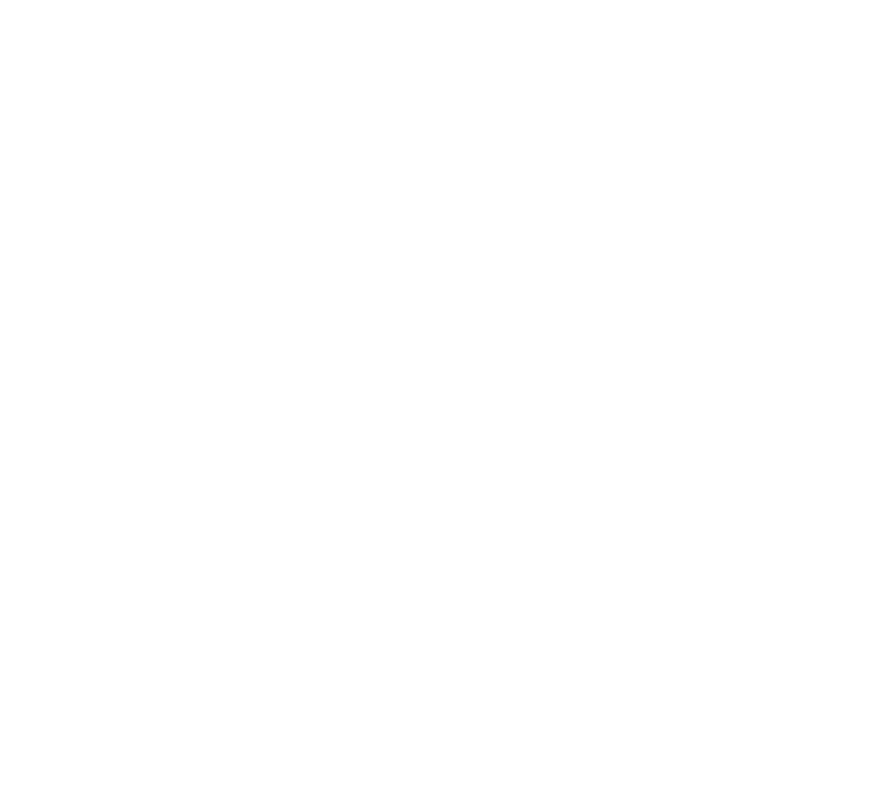
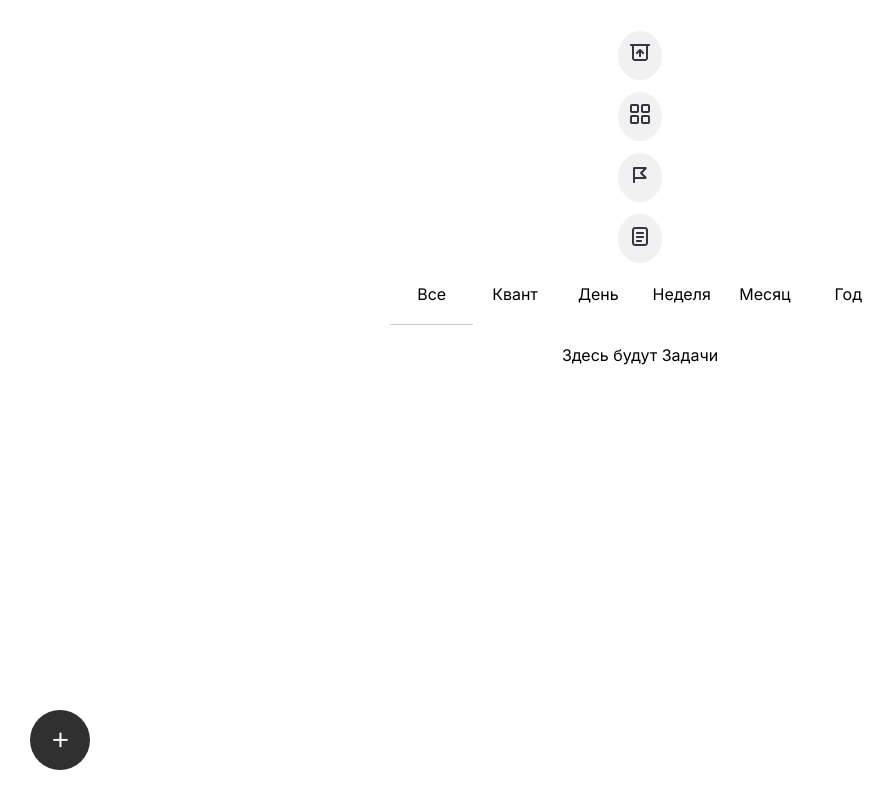
Before and after one commit to Perfectrum/psycho, a React (Create React App) app in the folder frontend/: page /main/tasks in a window 1280 px wide. Before the commit this address had no page. Shown: the whole page, without its empty margins (0-895 px from the left). Built offline with nearby package versions, Linux system fonts and the light colour scheme.

Commit message:
adresess of pages

```diff
--- a/frontend/src/App.js
+++ b/frontend/src/App.js
@@ -1,6 +1,6 @@
 import { Login } from './pages/Login';
 import { Register } from './pages/Register';
-import { BoardPanel, GoalPanel, Main } from './pages/Main';
+import { BoardPanel, GoalPanel, Matrixpanel, Main } from './pages/Main';
 import { Create } from './pages/Create';
 import { Goals } from './pages/Goals';
 
@@ -19,6 +19,9 @@
         <Route path='main' element={(<Main />)}>
           <Route path='board' element={(<BoardPanel />)} />
           <Route path='goals' element={(<GoalPanel />)} />
+          <Route path='matrix' element={(<Matrixpanel />)} />
+          <Route path='inbox' element ={<div>Здесь будет Inbox</div>} />
+          <Route path='tasks' element ={<div>Здесь будут Задачи</div>} />
         </Route>
         <Route index element={(<Login />)}></Route>
         <Route path='register' element={(<Register />)}></Route>
--- a/frontend/src/pages/Login.js
+++ b/frontend/src/pages/Login.js
@@ -29,7 +29,7 @@
         connector.login(values)
             .then((res) => {
                 if (!res) return console.error("ERROR!");
-                navigate('/main');
+                navigate('/main/board');
             })
     }
 
--- a/frontend/src/pages/Main.js
+++ b/frontend/src/pages/Main.js
@@ -1,6 +1,7 @@
 import { useNavigate, Outlet, Link } from "react-router-dom";
 import { CardField } from "./compontents/CardField";
 import { Goals } from './Goals';
+import { Matrix } from "./compontents/Matrix";
 import "./main.css"
 import * as cardsManager from '../logic/cards';
 import { useState } from "react";
@@ -20,12 +21,16 @@
 
 function listMenuItem(imagepath, name, href) {
     return (
-        <Link to='board'>
+        <Link to= {href}>
             <div className="left-menu-list-item">
                 <img src={imagepath}/>
             </div>
         </Link>
     );
+}
+
+export function Matrixpanel(){
+    return ( <Matrix/> );
 }
 
 export function BoardPanel() {
@@ -118,7 +123,7 @@
                         { listMenuItem("/inbox.png",'', 'inbox') }
                         { listMenuItem("/matrix.png", '', 'matrix') }
                         { listMenuItem("/goals.png",'', 'goals') }
-                        { listMenuItem("/list.png", '', 'main') }
+                        { listMenuItem("/list.png", '', 'tasks') }
                  </div>
                 <div className="main-page-tabs-list">
                     {topButtons.map(horizonMenuItem)}
```
